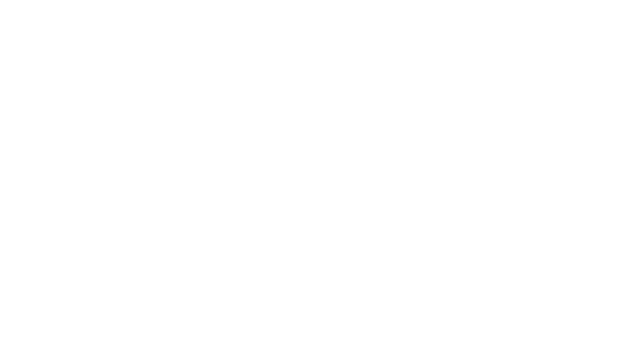
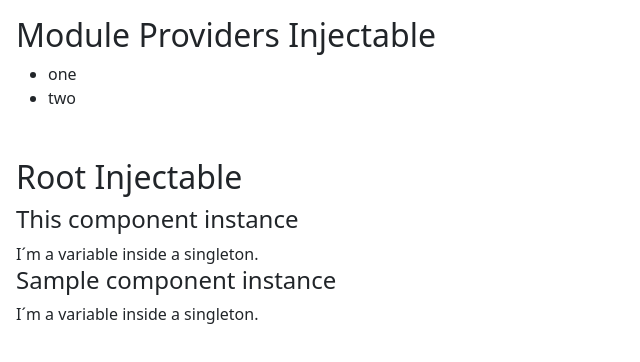
Before and after one commit to sflores-apex/AngularBootCampSF, an Angular app: page / in a window 1280 px wide. Shown: the top 362 px of the page, without its empty margins (0-640 px from the left). Built offline with nearby package versions, Linux system fonts and the light colour scheme.

Commit message:
Add injection exercise

```diff
--- /dev/null
+++ b/src/app/tasks/sample/sample.component.html
@@ -0,0 +1,2 @@
+<h4>Sample component instance</h4>
+<span>{{ injectableByRootService.persistentData }}</span>
--- /dev/null
+++ b/src/app/tasks/task-six/injectable-by-module.service.ts
@@ -0,0 +1,9 @@
+import { Injectable } from '@angular/core';
+
+@Injectable()
+export class InjectableByModuleService {
+
+  numbers: string[] = ['one', 'two'];
+
+  constructor() { }
+}
--- /dev/null
+++ b/src/app/tasks/task-six/injectable-by-root.service.ts
@@ -0,0 +1,11 @@
+import { Injectable } from '@angular/core';
+
+@Injectable({
+  providedIn: 'root'
+})
+export class InjectableByRootService {
+
+  persistentData: string = 'I´m a variable inside a singleton.';
+
+  constructor() { }
+}
--- /dev/null
+++ b/src/app/tasks/task-six/task-six.component.html
@@ -0,0 +1,18 @@
+<div class="p-3">
+  <h2>Module Providers Injectable</h2>
+
+  <ul>
+    <li *ngFor="let n of injectableByModuleService.numbers">
+      {{ n }}
+    </li>
+  </ul>
+</div>
+
+<div class="p-3">
+  <h2>Root Injectable</h2>
+
+  <h4>This component instance</h4>
+  <span>{{ injectableByRootService.persistentData }}</span>
+
+  <app-sample />
+</div>
--- /dev/null
+++ b/src/app/tasks/task-six/task-six.component.ts
@@ -0,0 +1,15 @@
+import { Component } from '@angular/core';
+import { InjectableByModuleService } from './injectable-by-module.service';
+import { InjectableByRootService } from './injectable-by-root.service';
+
+@Component({
+  selector: 'app-task-six',
+  templateUrl: './task-six.component.html',
+  styleUrl: './task-six.component.scss'
+})
+export class TaskSixComponent {
+
+  constructor(protected readonly injectableByModuleService: InjectableByModuleService,
+    protected readonly injectableByRootService: InjectableByRootService) { }
+
+}
--- a/src/app/tasks/tasks.component.html
+++ b/src/app/tasks/tasks.component.html
@@ -0,0 +1 @@
+<app-task-six />
--- a/src/app/tasks/tasks.module.ts
+++ b/src/app/tasks/tasks.module.ts
@@ -1,5 +1,6 @@
 import { CommonModule } from '@angular/common';
 import { NgModule } from '@angular/core';
+import { TaskSixModule } from './task-six/task-six.module';
 import { TasksComponent } from './tasks.component';
 
 @NgModule({
@@ -7,7 +8,8 @@ import { TasksComponent } from './tasks.component';
     TasksComponent
   ],
   imports: [
-    CommonModule
+    CommonModule,
+    TaskSixModule
   ],
   exports: [
     TasksComponent
```
Also changed, not shown: src/app/tasks/sample/sample.component.ts (added, +12 -0 lines), src/app/tasks/sample/sample.module.ts (added, +16 -0 lines), src/app/tasks/task-six/task-six.module.ts (added, +22 -0 lines), src/app/tasks/sample/sample.component.scss (added), src/app/tasks/task-six/task-six.component.scss (added).
